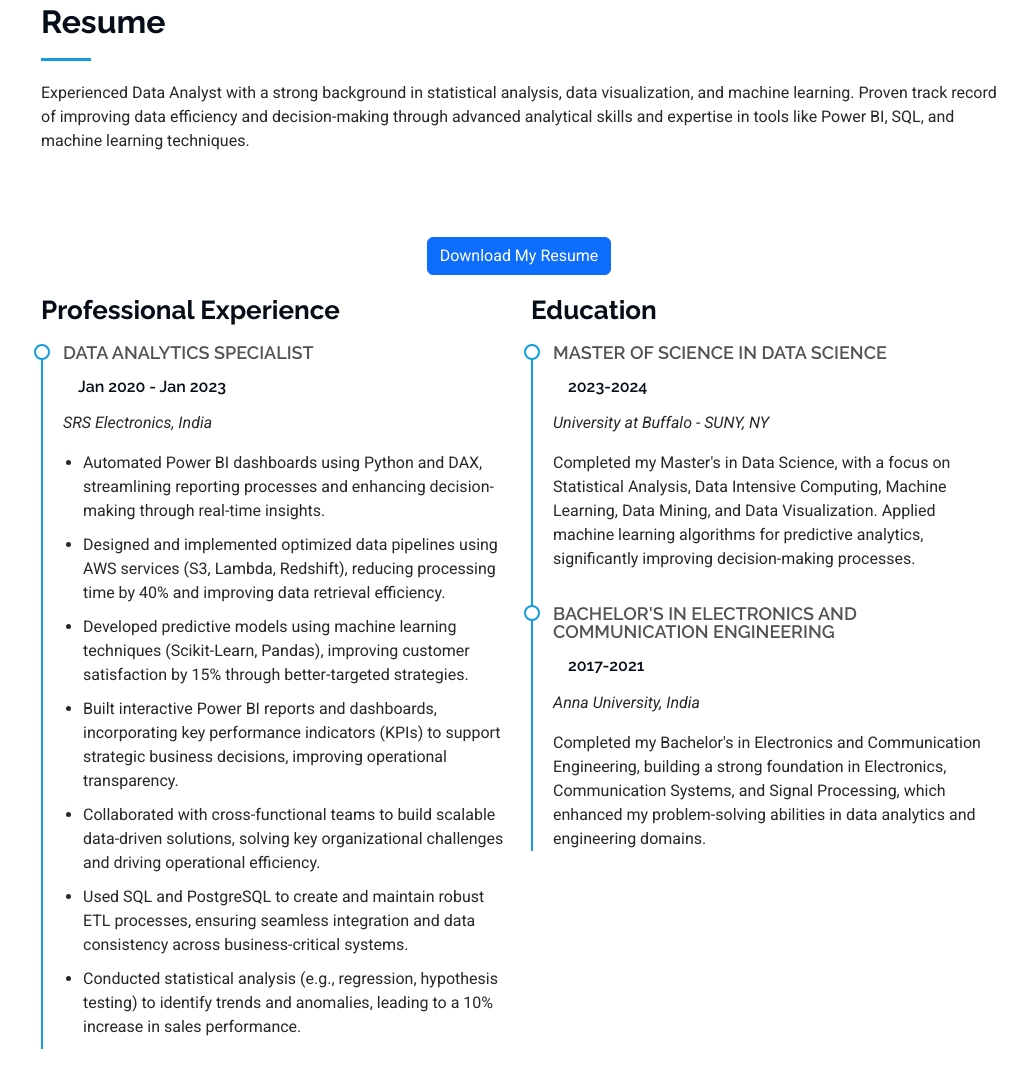
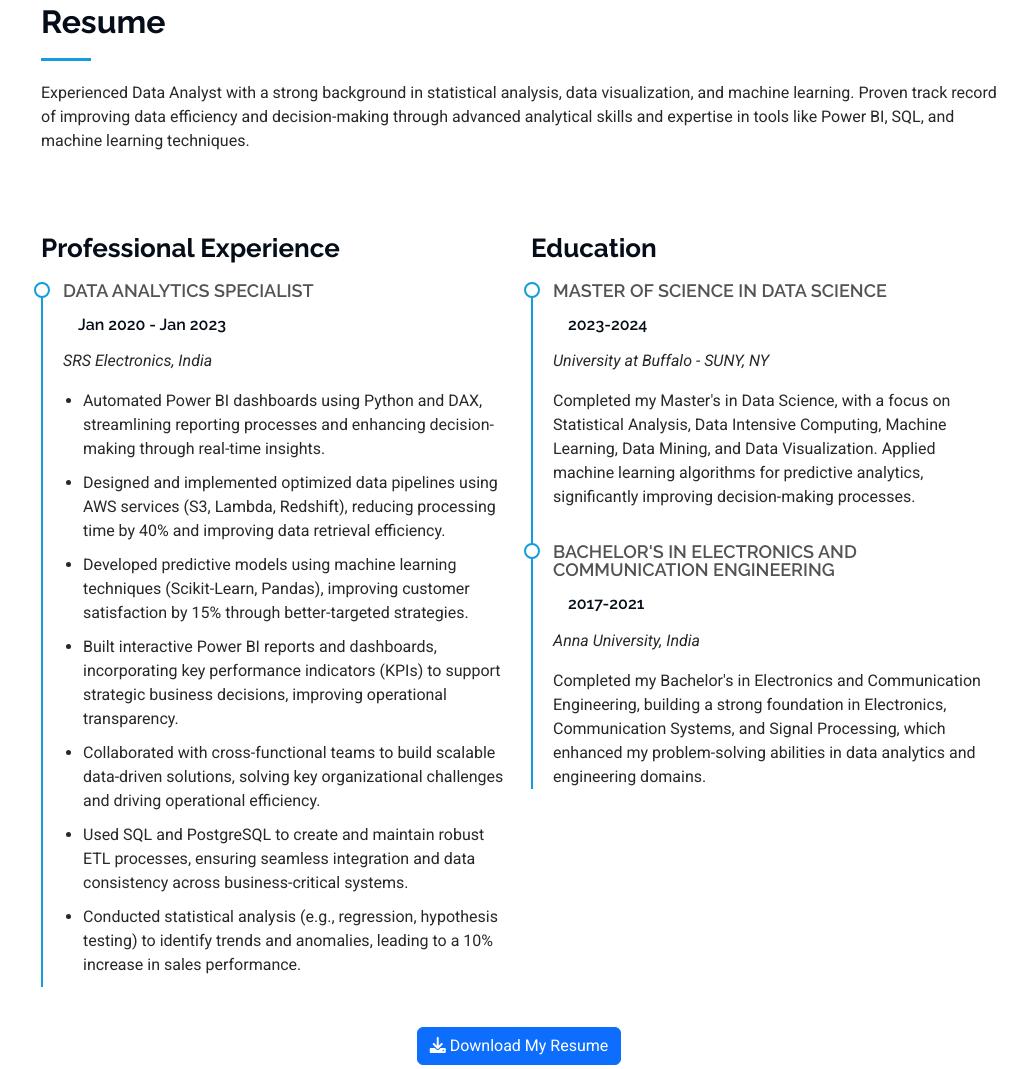
Before and after one commit to sreeharishar/portfolio, a plain HTML site: page index.html in a window 1280 px wide. Shown: the part 2567-3636 px from the top of the page, without its empty margins (271-1280 px from the left). Drawn offline with Linux system fonts and the light colour scheme.

Commit message:
Update index.html
resume "awesome" font

```diff
--- a/index.html
+++ b/index.html
@@ -16,6 +16,8 @@
   <link href="https://fonts.googleapis.com" rel="preconnect">
   <link href="https://fonts.gstatic.com" rel="preconnect" crossorigin>
   <link href="https://fonts.googleapis.com/css2?family=Roboto:ital,wght@0,100;0,300;0,400;0,500;0,700;0,900;1,100;1,300;1,400;1,500;1,700;1,900&family=Poppins:ital,wght@0,100;0,200;0,300;0,400;0,500;0,600;0,700;0,800;0,900;1,100;1,200;1,300;1,400;1,500;1,600;1,700;1,800;1,900&family=Raleway:ital,wght@0,100;0,200;0,300;0,400;0,500;0,600;0,700;0,800;0,900;1,100;1,200;1,300;1,400;1,500;1,600;1,700;1,800;1,900&display=swap" rel="stylesheet">
+  <link rel="stylesheet" href="https://cdnjs.cloudflare.com/ajax/libs/font-awesome/6.0.0-beta3/css/all.min.css">
+
 
   <!-- Vendor CSS Files -->
   <link href="assets/vendor/bootstrap/css/bootstrap.min.css" rel="stylesheet">
@@ -304,10 +306,7 @@
   <div class="container">
 
     <div class="row">
-       <!-- Resume PDF Link (Placed before Professional Experience) -->
-      <div class="col-lg-12 text-center mt-4">
-        <a href="assests\resume\resume.pdf" target="_blank" class="btn btn-primary">Download My Resume</a>
-      </div><!-- End Download Link -->
+
 
       <!-- Professional Experience Section (Updated) -->
       <div class="col-lg-6" data-aos="fade-up" data-aos-delay="100">
@@ -351,6 +350,12 @@
       </div><!-- End Education Section -->
 
     </div><!-- End Row -->
+     <!-- Resume PDF Link -->
+    <div class="text-center mt-4">
+      <a href="assests\resume\resume.pdf" target="_blank" class="btn btn-primary">
+    <i class="fas fa-download"></i> Download My Resume
+  </a>
+</div><!-- End Download Link -->
 
   </div><!-- End Container -->
 
```
